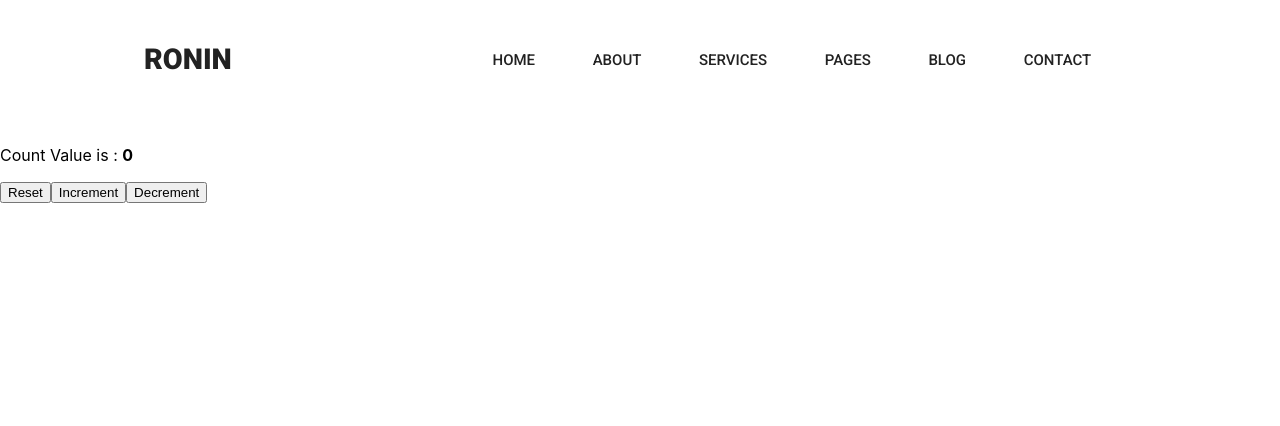
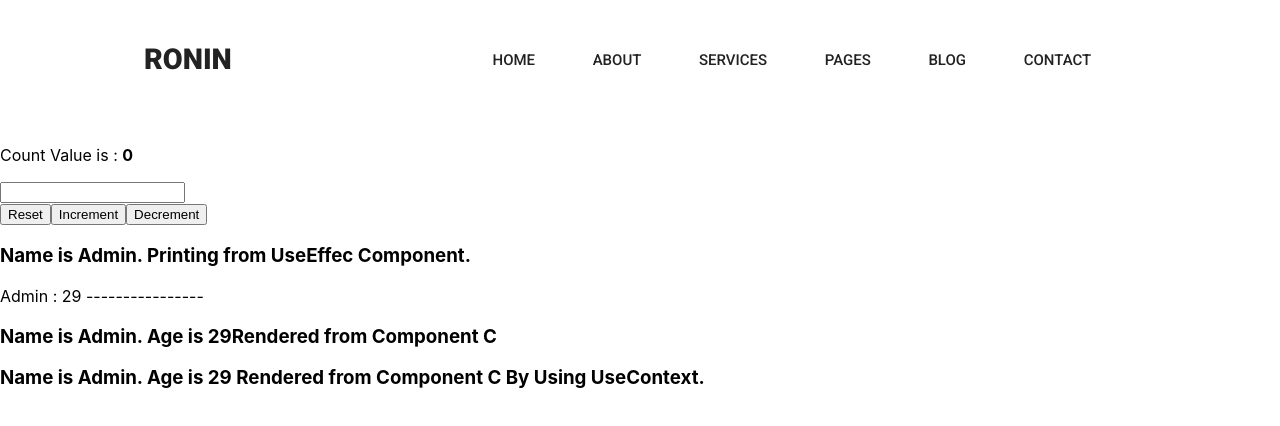
Before and after one commit to praveen-crypto/react-class, a React (Create React App) app: page / in a window 1280 px wide. Shown: the top 426 px of the page. Built offline with nearby package versions, Linux system fonts and the light colour scheme.

Commit message:
UseContext Example

```diff
--- /dev/null
+++ b/src/components/ComponentA.jsx
@@ -0,0 +1,14 @@
+import React from 'react';
+
+import ComponentB from './ComponentB';
+
+
+function ComponentA() {
+    return (
+        <>
+            <ComponentB />
+        </>
+    );
+}
+
+export default ComponentA
--- /dev/null
+++ b/src/components/ComponentB.jsx
@@ -0,0 +1,19 @@
+import React, {useContext} from 'react';
+
+import ComponentC from './ComponentC';
+
+import { Name, Age } from './UseContextExample';
+
+function ComponentB() {
+    const name = useContext(Name);
+    const age = useContext(Age);
+
+    return (
+        <>
+            <p>{name} : {age} ----------------</p>
+            <ComponentC />
+        </>
+    )
+}
+
+export default ComponentB;
--- /dev/null
+++ b/src/components/ComponentC.jsx
@@ -0,0 +1,35 @@
+import React, { useContext } from 'react'
+import { Name, Age } from './UseContextExample';
+
+function ComponentC() {
+    const name = useContext(Name);
+    const age = useContext(Age);
+
+    return (
+        <>
+            <Name.Consumer>
+                {
+                    name => {
+                        return (
+                            <Age.Consumer>
+                                {
+                                    age => {
+                                        return (
+
+                                            <h3>Name is {name}. Age is {age}
+                                                Rendered from Component C</h3>
+                                        )
+                                    }
+                                }
+                            </Age.Consumer>
+                        )
+                    }
+                }
+            </Name.Consumer>
+
+            <h3> Name is {name}. Age is {age} Rendered from Component C By Using UseContext.</h3>
+        </>
+    )
+}
+
+export default ComponentC
--- a/src/components/PreviousState.jsx
+++ b/src/components/PreviousState.jsx
@@ -2,10 +2,12 @@ import { useState, useEffect, useRef } from "react";
 
 import UseEffectExample from "./UseEffectExample";
 
-function PreviousState() {
+
+function PreviousState({name1}) {
 
     const initialValue = 0;
     const [count, setCount] = useState(initialValue);
+    const [name, setName] = useState("");
 
     const btnRef = useRef();
 
@@ -13,15 +15,14 @@ function PreviousState() {
         <>
             <p>Count Value is : <strong>{count}</strong></p>
 
+            <input type="text" value={name}  onChange={e => setName(e.target.value) } />
+
             <div>
                 <button onClick={ ()=> { setCount( initialValue ) } } >
                     Reset
                 </button>
 
-                <button id="increment-button" ref={btnRef}
-                    onClick={ ()=> { console.log("Button Reference", btnRef);
-                                setCount( xyz => xyz + 1 ) }
-                            } >
+                <button id="increment-button" ref={btnRef} onClick={ ()=> {  setCount( xyz => xyz + 1 ) } } >
                     Increment
                 </button>
 
@@ -30,7 +31,7 @@ function PreviousState() {
                 </button>
             </div>
 
-            <UseEffectExample value={count}  />
+            <UseEffectExample value={count} name={name1} />
         </>
     )
 
--- /dev/null
+++ b/src/components/UseContextExample.jsx
@@ -0,0 +1,21 @@
+
+import { createContext } from "react";
+
+import ComponentA from "./ComponentA";
+
+export const Name = createContext();
+export const Age = createContext();
+
+function UseContextExample() {
+    return (
+
+        <Name.Provider value={"Admin"} >
+            <Age.Provider value={"29"} >
+                <ComponentA/>
+            </Age.Provider>
+        </Name.Provider>
+
+    )
+}
+
+export default UseContextExample
--- a/src/components/UseEffectExample.jsx
+++ b/src/components/UseEffectExample.jsx
@@ -1,19 +1,17 @@
 import { useEffect } from "react"
 
 
-function UseEffectExample({value}) {
+function UseEffectExample({ value, name }) {
 
-    useEffect( () => {
+    useEffect(() => {
 
         document.title = `Updated ${value} times.`;
 
-    }, [value] )
-
-
+    }, [value])
 
     return (
         <div>
-
+            <h3>Name is {name}. Printing from UseEffec Component.</h3>
         </div>
     )
 }
--- a/src/pages/home/home.jsx
+++ b/src/pages/home/home.jsx
@@ -1,10 +1,18 @@
+import { useState } from "react";
 import PreviousState from "../../components/PreviousState";
+
+import UseContextExample from "../../components/UseContextExample";
+
 
 function Home() {
 
+    const [name, setName] = useState("Admin");
+
     return (
         <>
-            <PreviousState/>
+            <PreviousState name1={name}  />
+
+            <UseContextExample />
         </>
     )
 }
```
